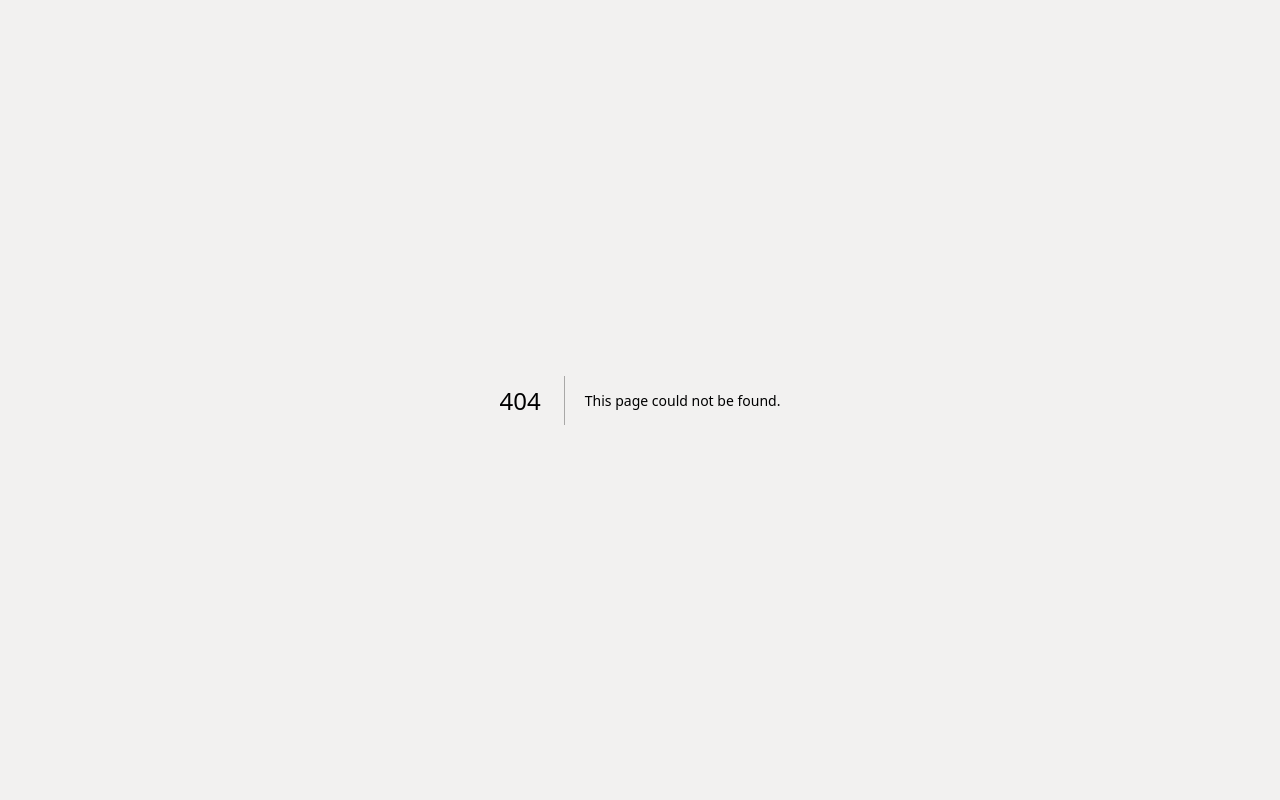
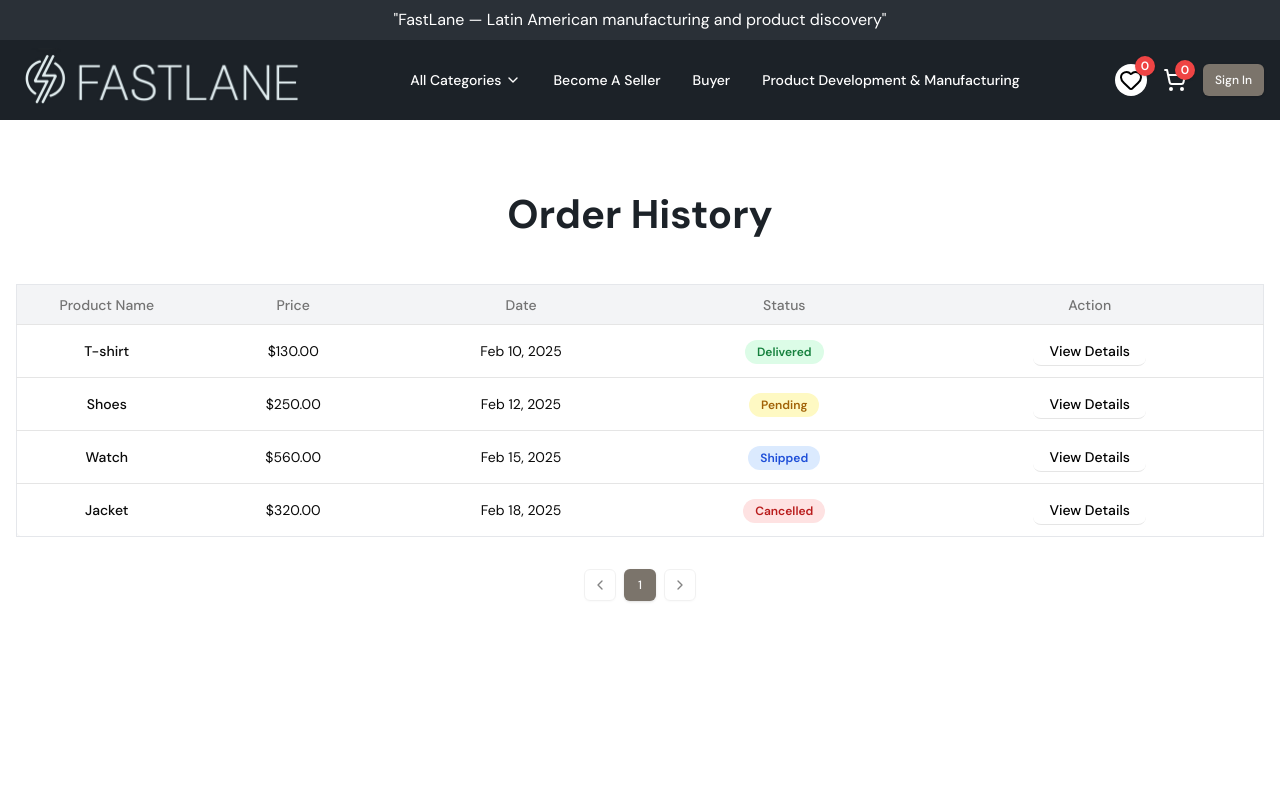
Before and after one commit to FSDTeam-SAA/hevias_footwear_frontend, a Next.js app: page /order in a window 1280 px wide. Before the commit this address had no page. Shown: the top 800 px of the page. Built offline with nearby package versions, Linux system fonts and the light colour scheme.

Commit message:
add order history page

```diff
--- /dev/null
+++ b/src/app/(website)/my-account/_components/accountBody.tsx
@@ -0,0 +1,22 @@
+import { ChevronRight } from 'lucide-react'
+import React from 'react'
+
+const AccountBody = () => {
+    return (
+        <div>
+            <h1 className='text-[#1C2228] font-semibold text-[40px] text-center mt-24 mb-11'>Buyer Profile</h1>
+            <div className='space-y-5'>
+                <div className='border rounded-xl items-center border-[#BABABA] cursor-pointer py-4 px-4 flex justify-between  bg-[#F2F1F0]'>
+                    <h1 className='text-[#212121] font-semibold text-[24px] '>Profile Edit</h1>
+                    <ChevronRight />
+                </div>
+                <div className='border rounded-xl border-[#BABABA] cursor-pointer items-center py-4 px-4 flex justify-between  bg-[#F2F1F0]'>
+                    <h1 className='text-[#212121] font-semibold text-[24px]  '>Change Password</h1>
+                    <ChevronRight />
+                </div>
+            </div>
+        </div>
+    )
+}
+
+export default AccountBody
--- /dev/null
+++ b/src/app/(website)/my-account/change-password/page.tsx
@@ -0,0 +1,9 @@
+import React from 'react'
+
+const Page = () => {
+  return (
+    <div>Page</div>
+  )
+}
+
+export default Page
--- /dev/null
+++ b/src/app/(website)/my-account/page.tsx
@@ -0,0 +1,12 @@
+import React from 'react'
+import AccountBody from './_components/accountBody'
+
+const Page = () => {
+  return (
+    <div className='container mx-auto my-10'>
+      <AccountBody/>
+    </div>
+  )
+}
+
+export default Page
--- /dev/null
+++ b/src/app/(website)/my-account/update-profile/_components/updateProfileBody.tsx
@@ -0,0 +1,11 @@
+import React from 'react'
+
+const UpdateProfileBody = () => {
+  return (
+    <div>
+
+    </div>
+  )
+}
+
+export default UpdateProfileBody
--- /dev/null
+++ b/src/app/(website)/my-account/update-profile/page.tsx
@@ -0,0 +1,9 @@
+import React from 'react'
+
+const Page = () => {
+  return (
+    <div>Page</div>
+  )
+}
+
+export default Page
--- /dev/null
+++ b/src/app/(website)/order/_components/OrderBody.tsx
@@ -0,0 +1,107 @@
+"use client"
+import { Pagination } from '@/components/Pagination'
+import { Table, TableBody, TableCell, TableHead, TableHeader, TableRow } from '@/components/ui/table'
+import React, { useState } from 'react'
+
+const orders = [
+    {
+        id: 1,
+        productName: "T-shirt",
+        price: "$130.00",
+        date: "Feb 10, 2025",
+        status: "Delivered",
+    },
+    {
+        id: 2,
+        productName: "Shoes",
+        price: "$250.00",
+        date: "Feb 12, 2025",
+        status: "Pending",
+    },
+    {
+        id: 3,
+        productName: "Watch",
+        price: "$560.00",
+        date: "Feb 15, 2025",
+        status: "Shipped",
+    },
+    {
+        id: 4,
+        productName: "Jacket",
+        price: "$320.00",
+        date: "Feb 18, 2025",
+        status: "Cancelled",
+    },
+]
+
+const statusColors: Record<string, string> = {
+    Delivered: "bg-green-100 text-green-700",
+    Pending: "bg-yellow-100 text-yellow-700",
+    Shipped: "bg-blue-100 text-blue-700",
+    Cancelled: "bg-red-100 text-red-700",
+}
+
+const POSTS_PER_PAGE = 10
+
+const OrderBody = () => {
+    const [currentPage, setCurrentPage] = useState(1)
+
+    const totalPages = Math.ceil(orders.length / POSTS_PER_PAGE)
+    const startIndex = (currentPage - 1) * POSTS_PER_PAGE
+    const endIndex = startIndex + POSTS_PER_PAGE
+    const currentPosts = orders.slice(startIndex, endIndex)
+
+    const handlePageChange = (page: number) => {
+        setCurrentPage(page)
+        window.scrollTo({ top: 0, behavior: 'smooth' })
+    }
+
+    return (
+        <div className="py-16">
+            <h1 className="text-[#1C2228] text-[40px] font-bold text-center mb-10">
+                Order History
+            </h1>
+            <div className="container mx-auto">
+                <Table className="border border-gray-200 rounded-lg shadow-sm">
+                    <TableHeader className="bg-gray-100">
+                        <TableRow>
+                            <TableHead className="w-[180px] text-center">Product Name</TableHead>
+                            <TableHead className="text-center">Price</TableHead>
+                            <TableHead className="text-center">Date</TableHead>
+                            <TableHead className="text-center">Status</TableHead>
+                            <TableHead className="text-center">Action</TableHead>
+                        </TableRow>
+                    </TableHeader>
+                    <TableBody>
+                        {currentPosts.map((order) => (
+                            <TableRow key={order.id} className="hover:bg-gray-50 transition">
+                                <TableCell className="font-medium text-center py-4">{order.productName}</TableCell>
+                                <TableCell className="text-center">{order.price}</TableCell>
+                                <TableCell className="text-center">{order.date}</TableCell>
+                                <TableCell className="text-center">
+                                    <span
+                                        className={`px-3 py-1 text-xs font-semibold rounded-full ${statusColors[order.status]}`}
+                                    >
+                                        {order.status}
+                                    </span>
+                                </TableCell>
+                                <TableCell className="text-center">
+                                    <button className="px-4 py-1 text-sm font-medium rounded-lg  text-black border-b hover:opacity-90 transition">
+                                        View Details
+                                    </button>
+                                </TableCell>
+                            </TableRow>
+                        ))}
+                    </TableBody>
+                </Table>
+            </div>
+            <Pagination
+                currentPage={currentPage}
+                totalPages={totalPages}
+                onPageChange={handlePageChange}
+            />
+        </div>
+    )
+}
+
+export default OrderBody
--- /dev/null
+++ b/src/app/(website)/order/page.tsx
@@ -0,0 +1,12 @@
+import React from 'react'
+import OrderBody from './_components/OrderBody'
+
+const Page = () => {
+  return (
+    <div>
+        <OrderBody/>
+    </div>
+  )
+}
+
+export default Page
--- /dev/null
+++ b/src/components/ui/table.tsx
@@ -0,0 +1,120 @@
+import * as React from "react"
+
+import { cn } from "@/lib/utils"
+
+const Table = React.forwardRef<
+  HTMLTableElement,
+  React.HTMLAttributes<HTMLTableElement>
+>(({ className, ...props }, ref) => (
+  <div className="relative w-full overflow-auto">
+    <table
+      ref={ref}
+      className={cn("w-full caption-bottom text-sm", className)}
+      {...props}
+    />
+  </div>
+))
+Table.displayName = "Table"
+
+const TableHeader = React.forwardRef<
+  HTMLTableSectionElement,
+  React.HTMLAttributes<HTMLTableSectionElement>
+>(({ className, ...props }, ref) => (
+  <thead ref={ref} className={cn("[&_tr]:border-b", className)} {...props} />
+))
+TableHeader.displayName = "TableHeader"
+
+const TableBody = React.forwardRef<
+  HTMLTableSectionElement,
+  React.HTMLAttributes<HTMLTableSectionElement>
+>(({ className, ...props }, ref) => (
+  <tbody
+    ref={ref}
+    className={cn("[&_tr:last-child]:border-0", className)}
+    {...props}
+  />
+))
+TableBody.displayName = "TableBody"
+
+const TableFooter = React.forwardRef<
+  HTMLTableSectionElement,
+  React.HTMLAttributes<HTMLTableSectionElement>
+>(({ className, ...props }, ref) => (
+  <tfoot
+    ref={ref}
+    className={cn(
+      "border-t bg-muted/50 font-medium [&>tr]:last:border-b-0",
+      className
+    )}
+    {...props}
+  />
+))
+TableFooter.displayName = "TableFooter"
+
+const TableRow = React.forwardRef<
+  HTMLTableRowElement,
+  React.HTMLAttributes<HTMLTableRowElement>
+>(({ className, ...props }, ref) => (
+  <tr
+    ref={ref}
+    className={cn(
+      "border-b transition-colors hover:bg-muted/50 data-[state=selected]:bg-muted",
+      className
+    )}
+    {...props}
+  />
+))
+TableRow.displayName = "TableRow"
+
+const TableHead = React.forwardRef<
+  HTMLTableCellElement,
+  React.ThHTMLAttributes<HTMLTableCellElement>
+>(({ className, ...props }, ref) => (
+  <th
+    ref={ref}
+    className={cn(
+      "h-10 px-2 text-left align-middle font-medium text-muted-foreground [&:has([role=checkbox])]:pr-0 [&>[role=checkbox]]:translate-y-[2px]",
+      className
+    )}
+    {...props}
+  />
+))
+TableHead.displayName = "TableHead"
+
+const TableCell = React.forwardRef<
+  HTMLTableCellElement,
+  React.TdHTMLAttributes<HTMLTableCellElement>
+>(({ className, ...props }, ref) => (
+  <td
+    ref={ref}
+    className={cn(
+      "p-2 align-middle [&:has([role=checkbox])]:pr-0 [&>[role=checkbox]]:translate-y-[2px]",
+      className
+    )}
+    {...props}
+  />
+))
+TableCell.displayName = "TableCell"
+
+const TableCaption = React.forwardRef<
+  HTMLTableCaptionElement,
+  React.HTMLAttributes<HTMLTableCaptionElement>
+>(({ className, ...props }, ref) => (
+  <caption
+    ref={ref}
+    className={cn("mt-4 text-sm text-muted-foreground", className)}
+    {...props}
+  />
+))
+TableCaption.displayName = "TableCaption"
+
+export {
+  Table,
+  TableHeader,
+  TableBody,
+  TableFooter,
+  TableHead,
+  TableRow,
+  TableCell,
+  TableCaption,
+}
```
